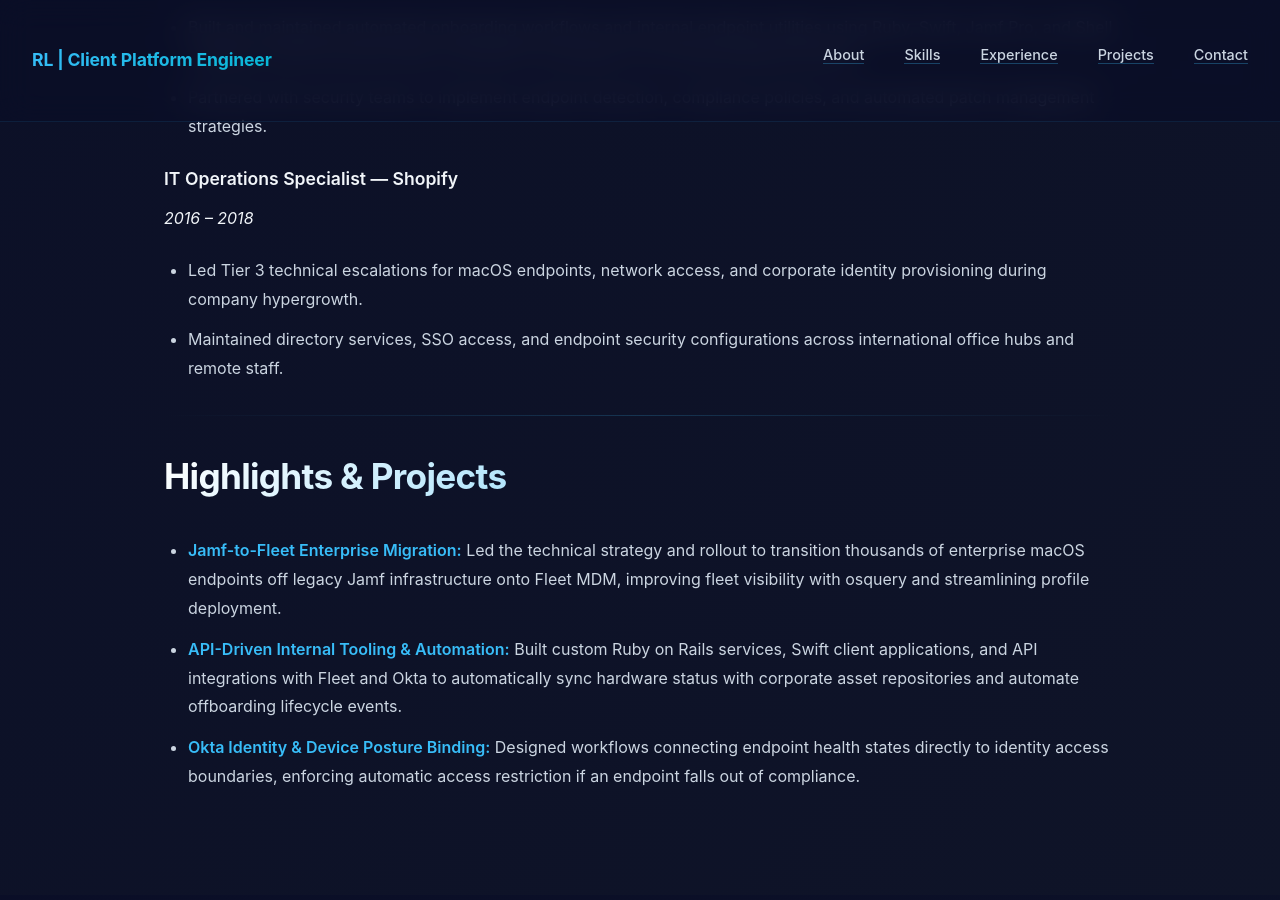
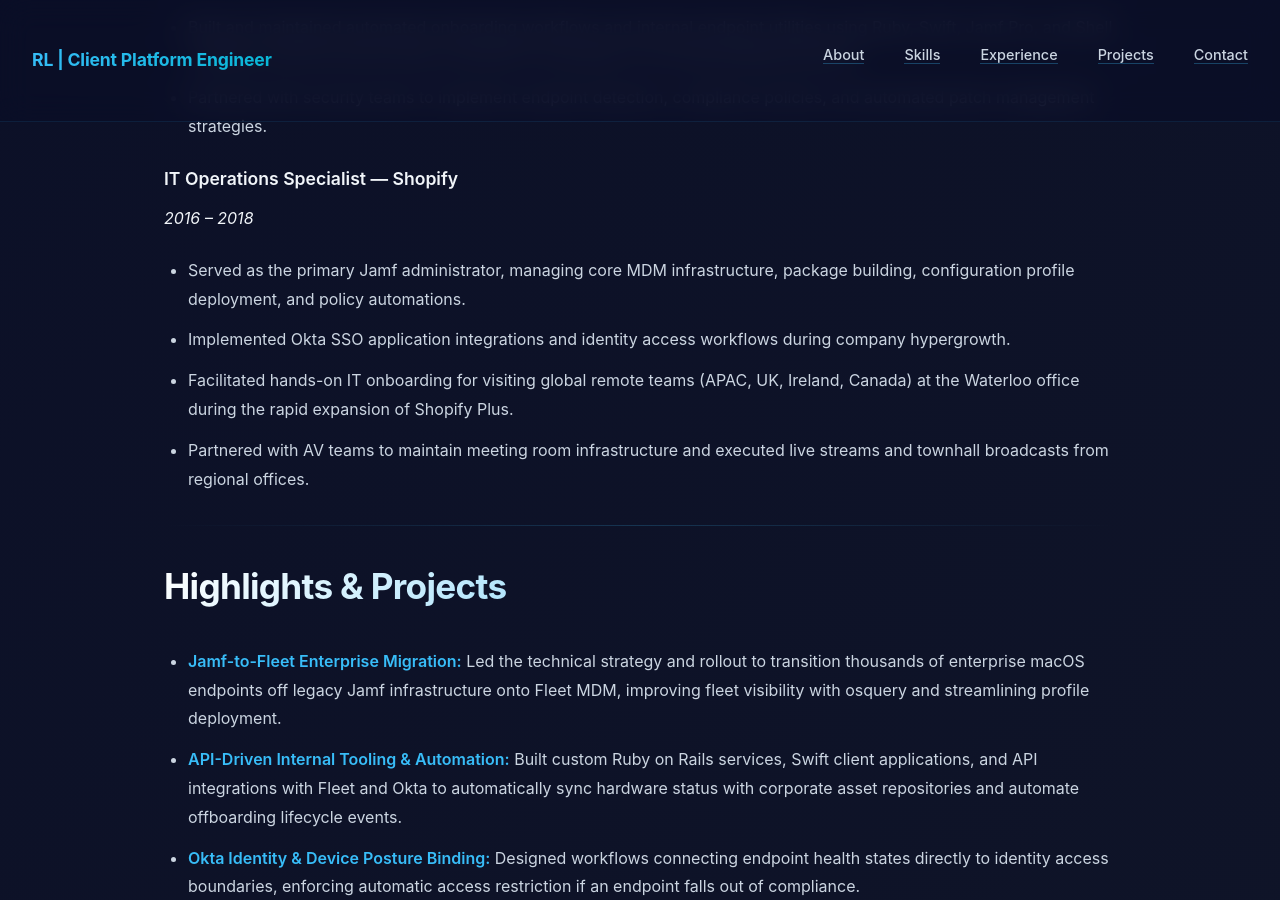
Before and after one commit to ronnieleblanc/ronnieleblanc.github.io, a Jekyll site: the page built from index.md, in a window 1280 px wide and 900 px high, scrolled down 1345 px. Built offline with Jekyll 4.4.1, drawn with Linux system fonts in a browser that asks for light colours.

Commit message:
Enhance IT Operations Specialist section with details

```diff
--- a/index.md
+++ b/index.md
@@ -41,8 +41,10 @@
 ### IT Operations Specialist — Shopify
 *2016 – 2018*
 
-* Led Tier 3 technical escalations for macOS endpoints, network access, and corporate identity provisioning during company hypergrowth.
-* Maintained directory services, SSO access, and endpoint security configurations across international office hubs and remote staff.
+* Served as the primary Jamf administrator, managing core MDM infrastructure, package building, configuration profile deployment, and policy automations.
+* Implemented Okta SSO application integrations and identity access workflows during company hypergrowth.
+* Facilitated hands-on IT onboarding for visiting global remote teams (APAC, UK, Ireland, Canada) at the Waterloo office during the rapid expansion of Shopify Plus.
+* Partnered with AV teams to maintain meeting room infrastructure and executed live streams and townhall broadcasts from regional offices.
 
 ---
 
```
